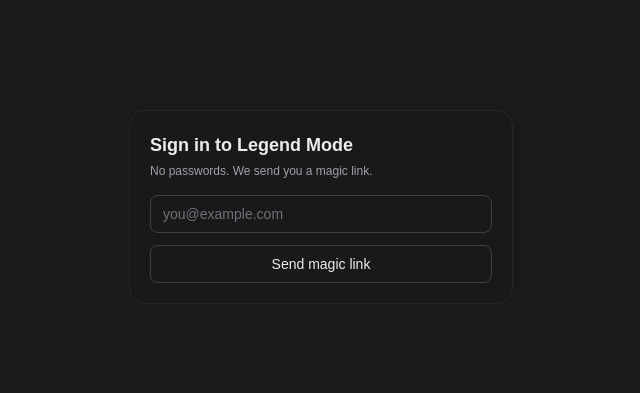
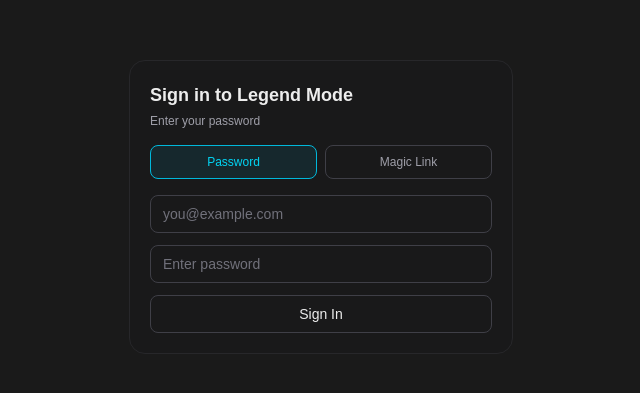
Before and after one commit to abhijithlolla/legendmode-2026, a Next.js app: page /auth in a window 1280 px wide. Shown: the part 193-586 px from the top of the page, without its empty margins (319-959 px from the left). Built offline with nearby package versions, Linux system fonts and the light colour scheme; no server answers.

Commit message:
feat: add password + magic link authentication

```diff
--- a/app/auth/page.tsx
+++ b/app/auth/page.tsx
@@ -6,8 +6,10 @@
 export default function AuthPage() {
   const router = useRouter();
   const [email, setEmail] = useState("");
+  const [password, setPassword] = useState("");
   const [status, setStatus] = useState<string>("");
   const [redirectUrl, setRedirectUrl] = useState<string | undefined>(undefined);
+  const [authMode, setAuthMode] = useState<"password" | "magic-link">("password");
 
   useEffect(() => {
     // Set redirect URL only on client side
@@ -25,10 +27,25 @@
     return () => sub?.subscription.unsubscribe();
   }, [router]);
 
-  async function handleSubmit(e: React.FormEvent) {
+  async function handlePasswordLogin(e: React.FormEvent) {
     e.preventDefault();
     if (!supabase) {
-      setStatus("Supabase not configured. Please set NEXT_PUBLIC_SUPABASE_URL and NEXT_PUBLIC_SUPABASE_KEY.");
+      setStatus("Supabase not configured.");
+      return;
+    }
+    setStatus("Signing in...");
+    const { error } = await supabase.auth.signInWithPassword({ email, password });
+    if (error) {
+      setStatus(`Error: ${error.message}`);
+    } else {
+      setStatus("Signed in!");
+    }
+  }
+
+  async function handleMagicLink(e: React.FormEvent) {
+    e.preventDefault();
+    if (!supabase) {
+      setStatus("Supabase not configured.");
       return;
     }
     setStatus("Sending magic link...");
@@ -43,8 +60,35 @@
     <div className="min-h-screen flex items-center justify-center px-4">
       <div className="w-full max-w-sm rounded-2xl border border-zinc-800 bg-zinc-900/50 p-5">
         <h1 className="text-lg font-semibold">Sign in to Legend Mode</h1>
-        <p className="mt-1 text-xs text-zinc-400">No passwords. We send you a magic link.</p>
-        <form onSubmit={handleSubmit} className="mt-4 space-y-3">
+        <p className="mt-1 text-xs text-zinc-400">{authMode === "password" ? "Enter your password" : "We send you a magic link"}</p>
+
+        <div className="mt-4 flex gap-2 mb-4">
+          <button
+            onClick={() => setAuthMode("password")}
+            className={`flex-1 rounded-lg border px-3 py-2 text-xs transition ${
+              authMode === "password"
+                ? "border-cyan-500 bg-cyan-500/10 text-cyan-400"
+                : "border-zinc-700 text-zinc-400 hover:bg-zinc-800"
+            }`}
+          >
+            Password
+          </button>
+          <button
+            onClick={() => setAuthMode("magic-link")}
+            className={`flex-1 rounded-lg border px-3 py-2 text-xs transition ${
+              authMode === "magic-link"
+                ? "border-cyan-500 bg-cyan-500/10 text-cyan-400"
+                : "border-zinc-700 text-zinc-400 hover:bg-zinc-800"
+            }`}
+          >
+            Magic Link
+          </button>
+        </div>
+
+        <form
+          onSubmit={authMode === "password" ? handlePasswordLogin : handleMagicLink}
+          className="space-y-3"
+        >
           <input
             type="email"
             required
@@ -53,8 +97,21 @@
             placeholder="you@example.com"
             className="w-full rounded-lg border border-zinc-700 bg-transparent px-3 py-2 text-sm outline-none placeholder:text-zinc-500"
           />
-          <button type="submit" className="w-full rounded-lg border border-zinc-700 px-3 py-2 text-sm hover:bg-zinc-800">
-            Send magic link
+          {authMode === "password" && (
+            <input
+              type="password"
+              required
+              value={password}
+              onChange={(e) => setPassword(e.target.value)}
+              placeholder="Enter password"
+              className="w-full rounded-lg border border-zinc-700 bg-transparent px-3 py-2 text-sm outline-none placeholder:text-zinc-500"
+            />
+          )}
+          <button
+            type="submit"
+            className="w-full rounded-lg border border-zinc-700 px-3 py-2 text-sm hover:bg-zinc-800"
+          >
+            {authMode === "password" ? "Sign In" : "Send magic link"}
           </button>
         </form>
         {status && <div className="mt-2 text-xs text-zinc-400">{status}</div>}
```
